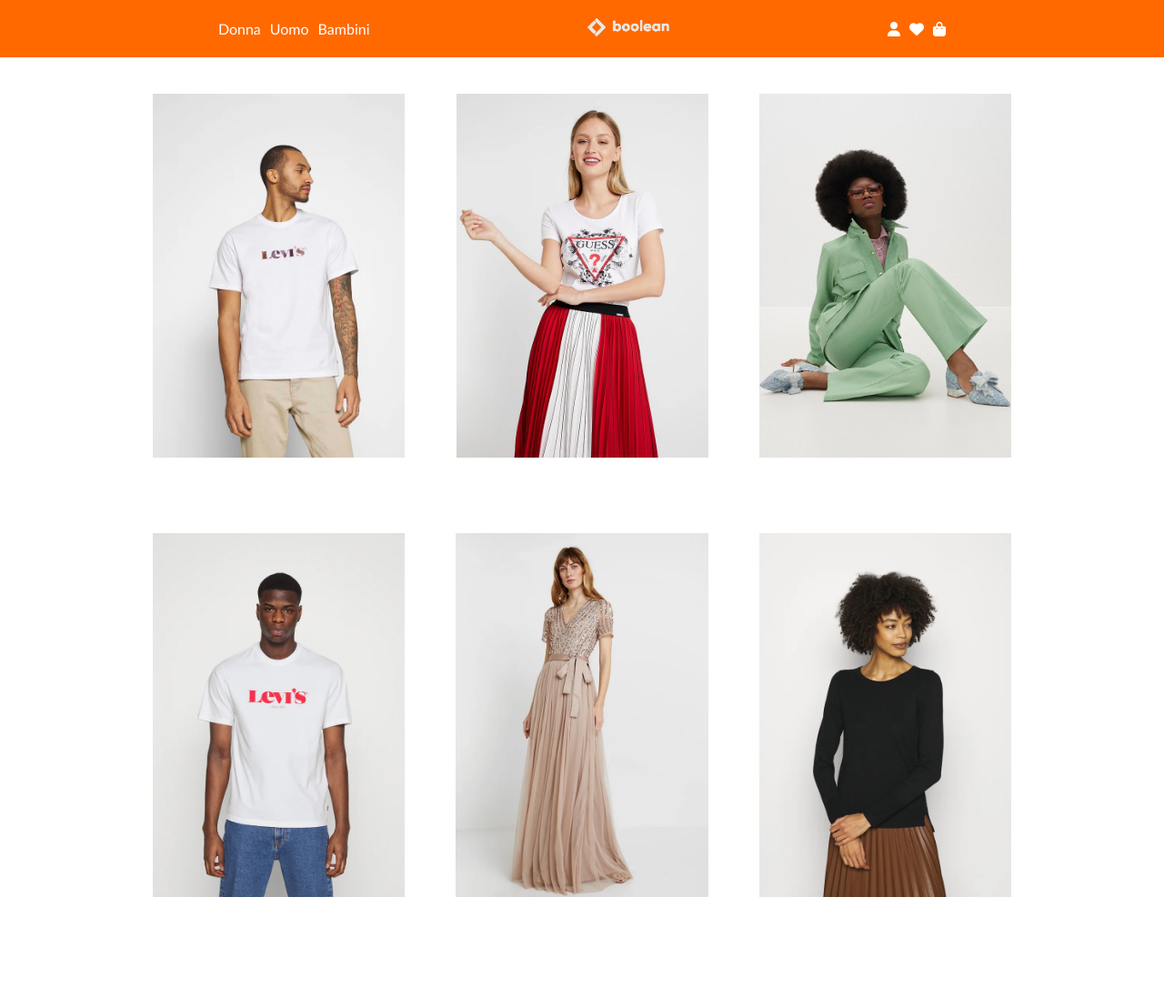
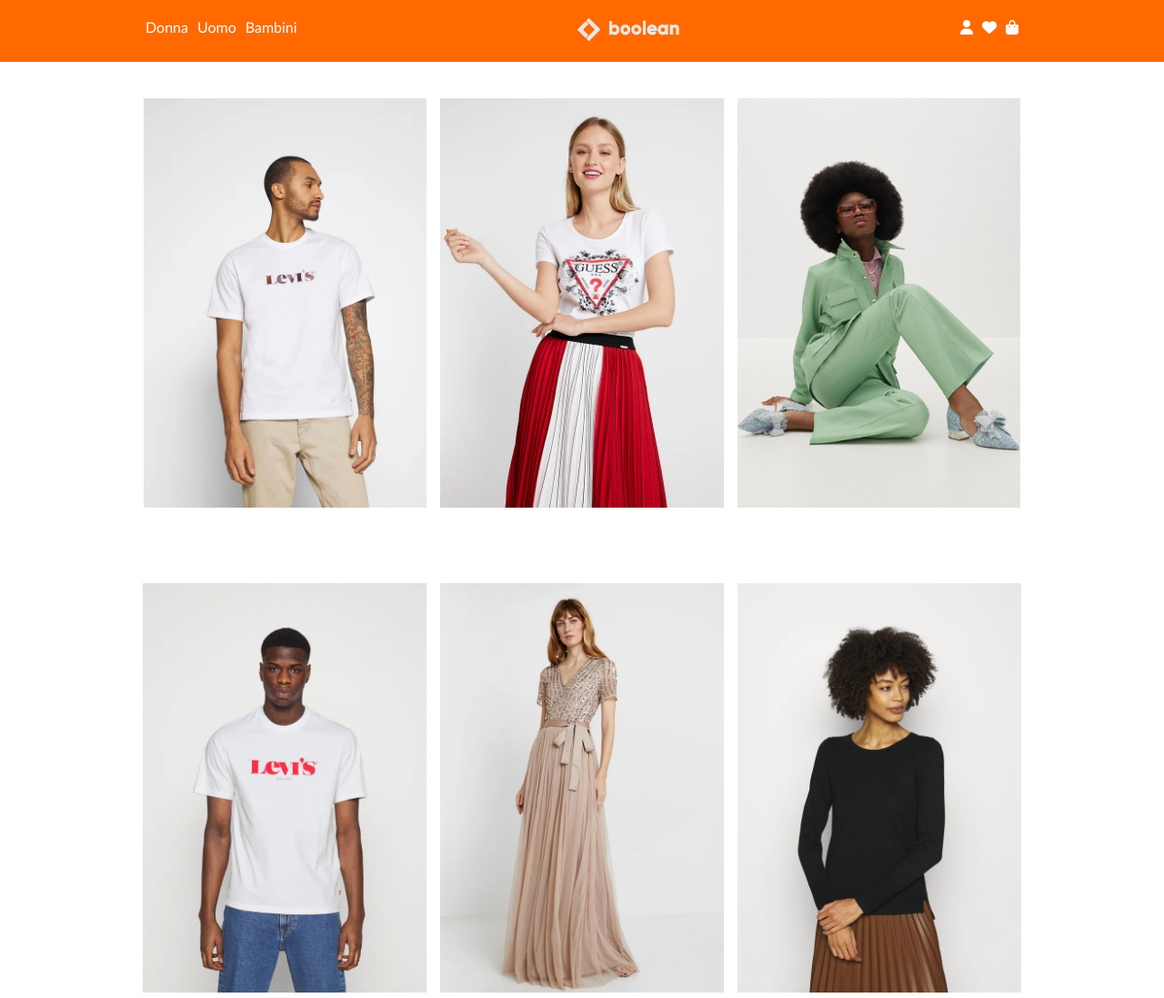
Before and after one commit to Trusimo/html-css-boolando, a plain HTML site: page index.html in a window 1280 px wide. Shown: the whole page at 91% size. Before the commit the page ends 1029 px from the top, so only its background shows below. Drawn offline with Linux system fonts and the light colour scheme.

Commit message:
fix header and main spacing

```diff
--- a/css/style.css
+++ b/css/style.css
@@ -6,18 +6,22 @@
 }
 
 header {
+    width: 100%;
+    background-color: #ff6900;
+}
+
+.headercontainer {
+    max-width: 960px;
+    margin: auto;
     display: flex;
-    justify-content: space-around;
-    background-color: #ff6900;
+    justify-content: space-between;
     color: white;
     padding: 20px 0;
 }
 
 .navig {
     display: flex;
-    justify-content: flex-start;
-    max-width: 1000px;
-    margin: auto;
+    justify-content: center;
     gap: 10px;
 }
 
@@ -26,19 +30,20 @@ header {
 }
 
 .logo {
-    height: 20px;
+    height: 25px;
     width: auto;
 }
 
 .products {
     display: flex;
-    justify-content: space-around;
+    justify-content: center;
+    gap: 15px;
     padding: 40px 0;
-    max-width: 1000px;
+    max-width: 960px;
     margin: auto;
 }
 
 .photo {
-    height: 400px;
+    height: 450px;
     width: auto;
 }
--- a/index.html
+++ b/index.html
@@ -10,6 +10,7 @@
 </head>
 <body>
     <header>
+        <div class="headercontainer">
             <div class="navig">
                 <div class="sezione">Donna</div>
                 <div class="sezione">Uomo</div>
@@ -22,6 +23,7 @@
                 <div><i class="fa-solid fa-user"></i></div>
                 <div><i class="fa-solid fa-heart"></i></div>
                 <div><i class="fa-solid fa-bag-shopping"></i></div>
+            </div>
         </div>
     </header>
     <main>
```
Lines whose indentation alone changed are shown as unchanged.
